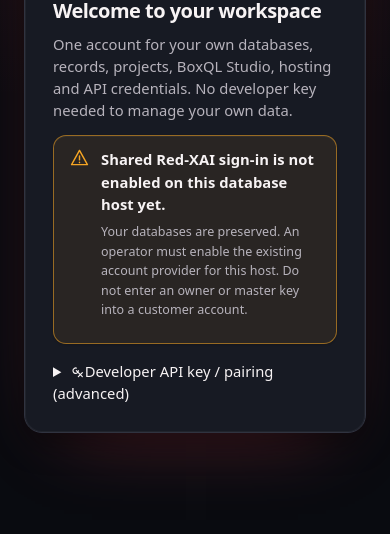
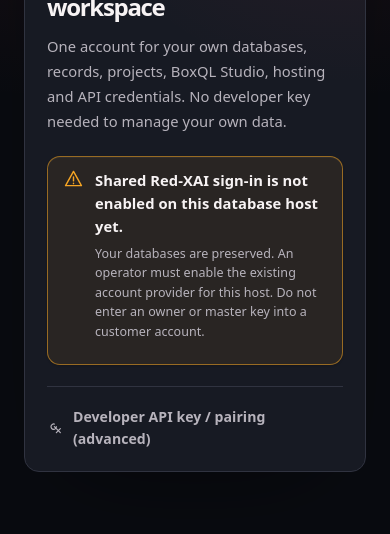
Before and after one commit to grimvirusoffical-source/RedX, a plain HTML site: page host/ui/index.html in a window 390 px wide. Shown: the part 310-844 px from the top of the page. Drawn offline with Linux system fonts and the light colour scheme; no server answers.

Commit message:
style(oidc): professional Hub sign-in, developer API-key controls collapsed by default

```diff
--- a/host/ui/css/app.css
+++ b/host/ui/css/app.css
@@ -838,3 +838,41 @@
 @media(prefers-reduced-motion:reduce){
   .hub-navigation .nav-item,.hub-show-advanced,.hub-side-search{transition:none}
 }
+
+
+/* Native Red-XAI account-first sign-in. API keys are a developer feature,
+   not an authentication prerequisite for the signed-in customer dashboard. */
+.hub-auth-card{
+  max-width:580px; width:min(100%,580px);
+  border-radius:22px; padding:clamp(22px,4vw,38px);
+  background:
+    radial-gradient(circle at 95% 4%,rgba(243,64,86,.10),transparent 40%),
+    var(--panel);
+  border:1px solid var(--line);
+  box-shadow:0 35px 100px -45px rgba(0,0,0,.55);
+}
+.hub-auth-card>.auth-logo{margin-bottom:24px}
+.hub-auth-card>h2{font-size:clamp(1.5rem,2.8vw,2.15rem);letter-spacing:-.055em}
+.hub-auth-card>p{line-height:1.7;max-width:58ch}
+.hub-auth-primary{margin:28px 0 20px}
+.hub-account-buttons{display:grid;gap:10px}
+.hub-account-buttons>.btn{width:100%;min-height:45px;display:flex;align-items:center;justify-content:center;gap:9px}
+.hub-account-buttons>.btn.primary{font-size:1rem}
+.hub-account-buttons>p{font-size:.85rem;line-height:1.7}
+.hub-api-key-advanced{border-top:1px solid var(--line);padding-top:19px;margin-top:21px}
+.hub-api-key-advanced summary{
+  display:flex;align-items:center;gap:10px;
+  cursor:pointer;color:var(--muted);
+  font-weight:630;font-size:.88rem;list-style:none;
+}
+.hub-api-key-advanced summary::-webkit-details-marker{display:none}
+.hub-api-key-advanced[open] summary{color:var(--fg);margin-bottom:18px}
+.hub-api-key-advanced summary:hover{color:var(--accent2)}
+.hub-api-key-advanced .input{min-width:0}
+.hub-api-key-advanced .btn{width:100%;margin-top:14px}
+.hub-api-key-advanced .check{margin:12px 0}
+.hub-auth-primary .callout{margin:0}
+@media(max-width:620px){
+  .hub-auth-card{border-radius:15px}
+  .hub-auth-primary{margin-top:22px}
+}
```
